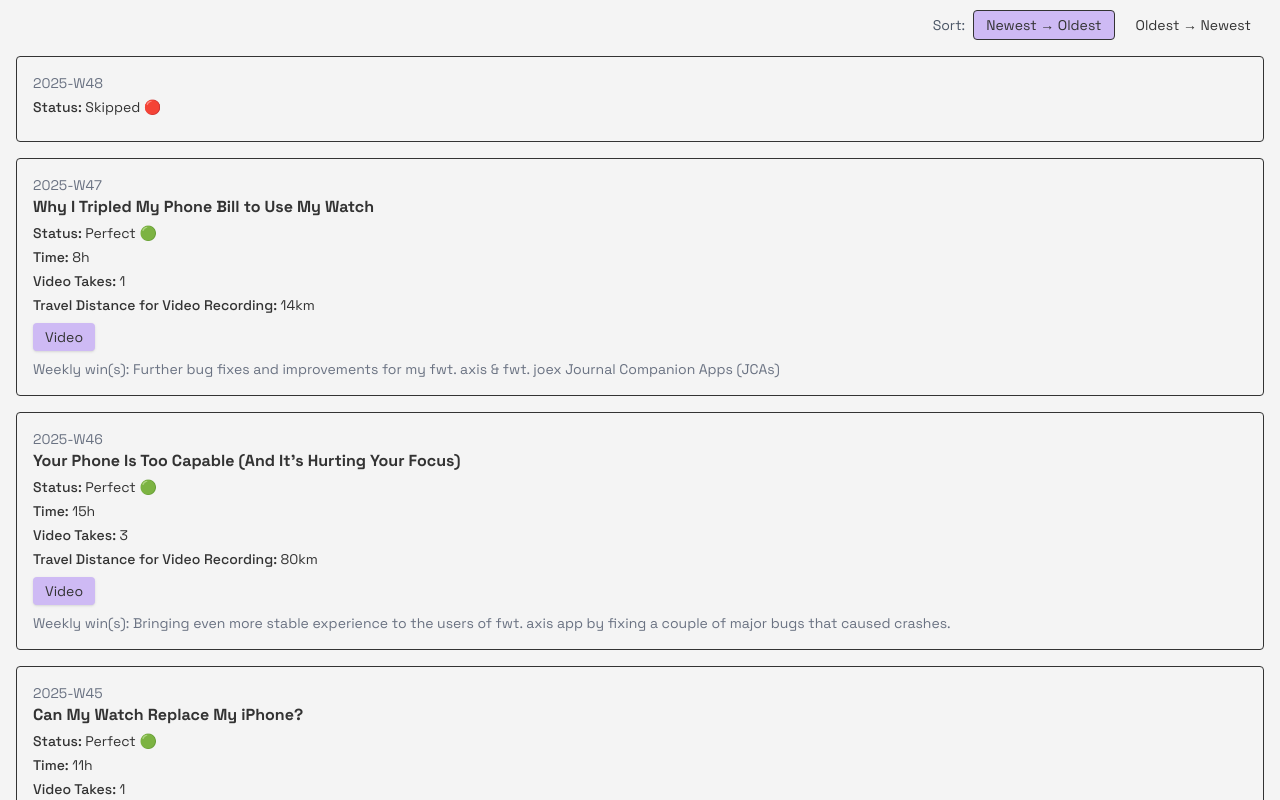
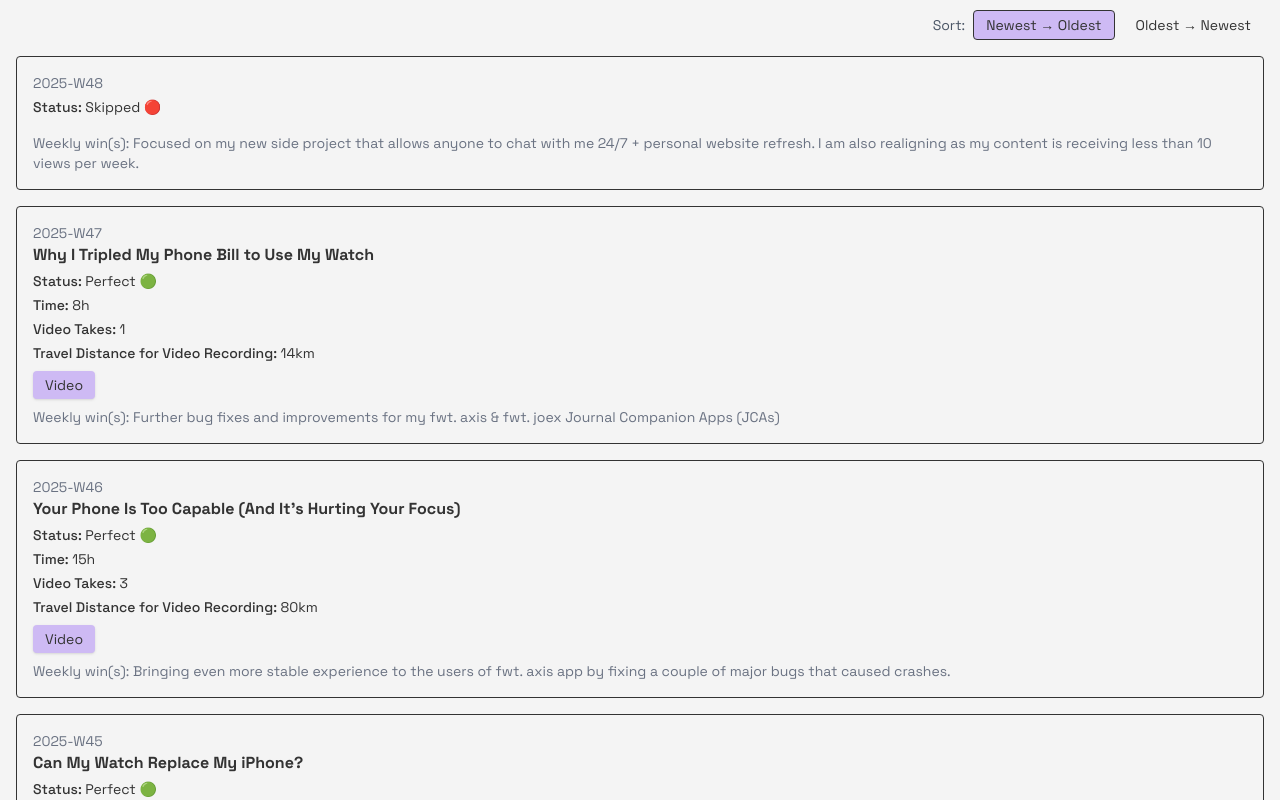
Before and after one commit to sampittko/creator-dashboard, a Next.js app: page / in a window 1280 px wide. Shown: the part 700-1500 px from the top of the page. Built offline with nearby package versions, Linux system fonts and the light colour scheme.

Commit message:
feat: shows wins for all week statuses

```diff
--- a/app/page.tsx
+++ b/app/page.tsx
@@ -306,7 +306,7 @@ export default async function DashboardPage({
                   )}
                 </div>
 
-                {week.status !== "skipped" ? <div className="mt-2 text-sm text-gray-500 dark:text-gray-400 whitespace-pre-wrap">
+                {week.wins ? <div className="mt-2 text-sm text-gray-500 dark:text-gray-400 whitespace-pre-wrap">
                   Weekly win(s): {week.wins || "None documented"}
                 </div> : null}
               </>
```
